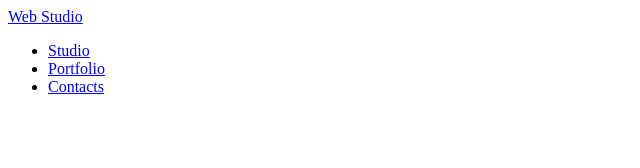
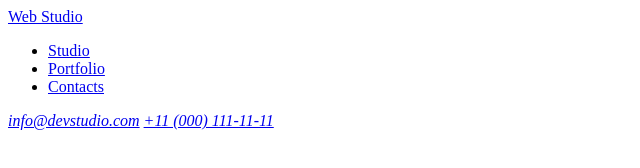
Before and after one commit to Roman-Khalepa/goit-markup-hw-01, a plain HTML site: page index.html in a window 1280 px wide. Shown: the whole page, without its empty margins (0-640 px from the left). Drawn offline with Linux system fonts and the light colour scheme.

Commit message:
add address

```diff
--- a/index.html
+++ b/index.html
@@ -9,11 +9,17 @@
     <!-- #region header -->
     <header>
       <a href="/index.html">Web Studio</a>
-      <ul>
-        <li><a href="#">Studio</a></li>
-        <li><a href="#">Portfolio</a></li>
-        <li><a href="#">Contacts</a></li>
-      </ul>
+      <nav>
+        <ul>
+          <li><a href="#">Studio</a></li>
+          <li><a href="#">Portfolio</a></li>
+          <li><a href="#">Contacts</a></li>
+        </ul>
+      </nav>
+      <address>
+        <a href="mailto:info@devstudio.com">info@devstudio.com</a>
+        <a href="tel:+11000111-11-11">+11 (000) 111-11-11</a>
+      </address>
     </header>
     <!-- #endregion header -->
     <!-- #region main -->
```
